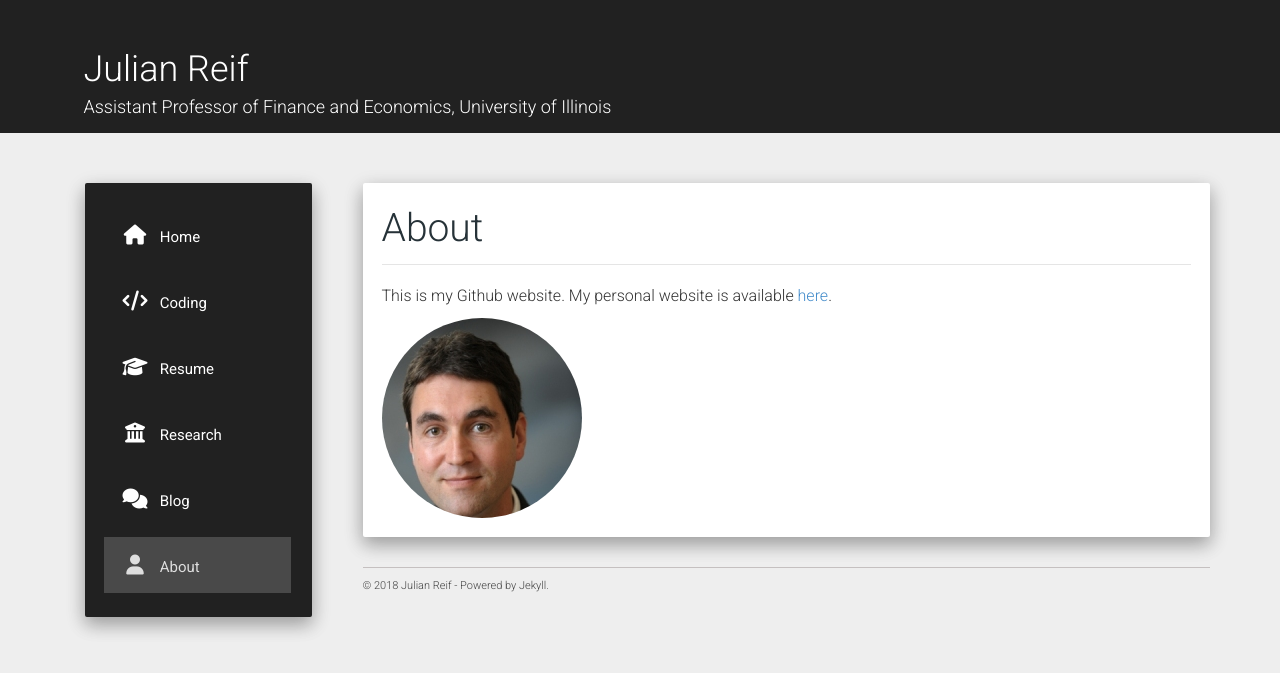
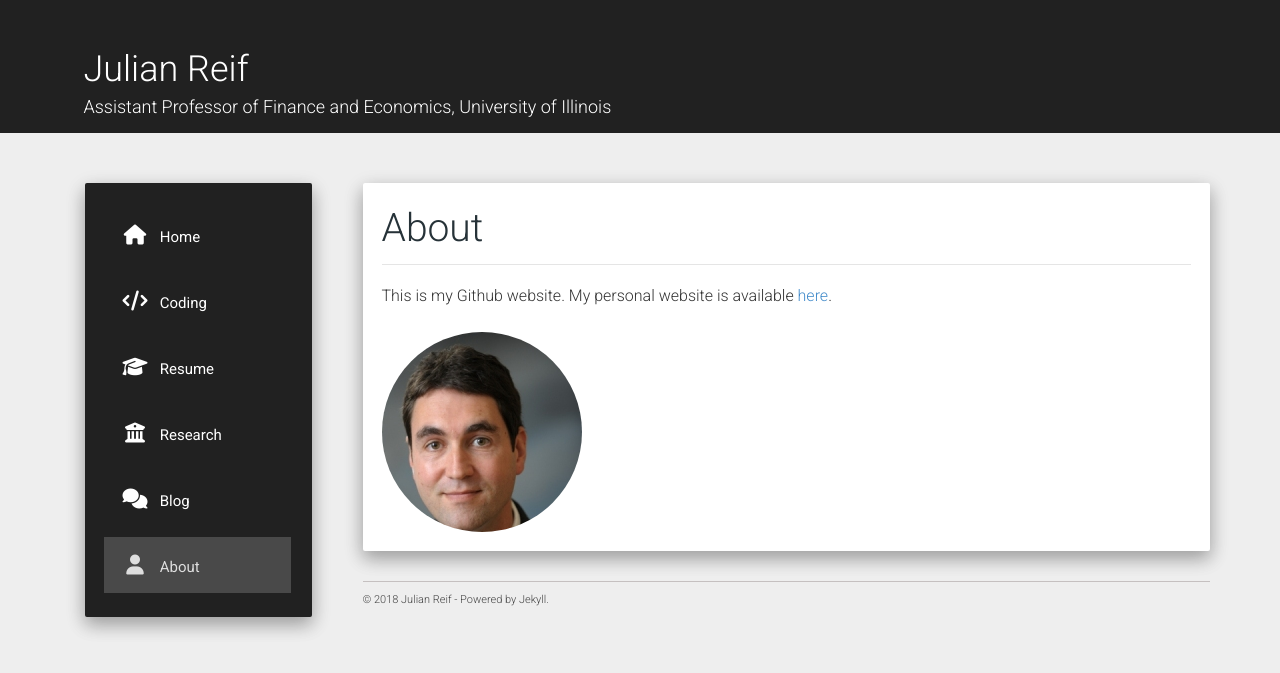
Before and after one commit to reifjulian/reifjulian.github.io, a Jekyll site: the page built from about.md, in a window 1280 px wide. Shown: the top 673 px of the page. Built offline with Jekyll 4.4.1, drawn with Linux system fonts in a browser that asks for light colours; nearby versions of some CDN libraries; comment, search, counter and statistics services are not loaded.

Commit message:
Update about.md

```diff
--- a/about.md
+++ b/about.md
@@ -10,6 +10,7 @@ This is my Github website. My personal website is available [here](http://www.ju
 <head>
 <style>
 .image-cropper {
+    margin-top: 24px;
     width: 200px;
     height: 200px;
     position: relative;
@@ -27,5 +28,5 @@ img {
 </head>
 
 <div class="image-cropper">
-    <img src="{{ "/assets/reif.jpg" | relateive_url }}" class="rounded" />
+    <img src="{{ "/assets/reif.jpg" | relateive_url }}" />
 </div>
```
